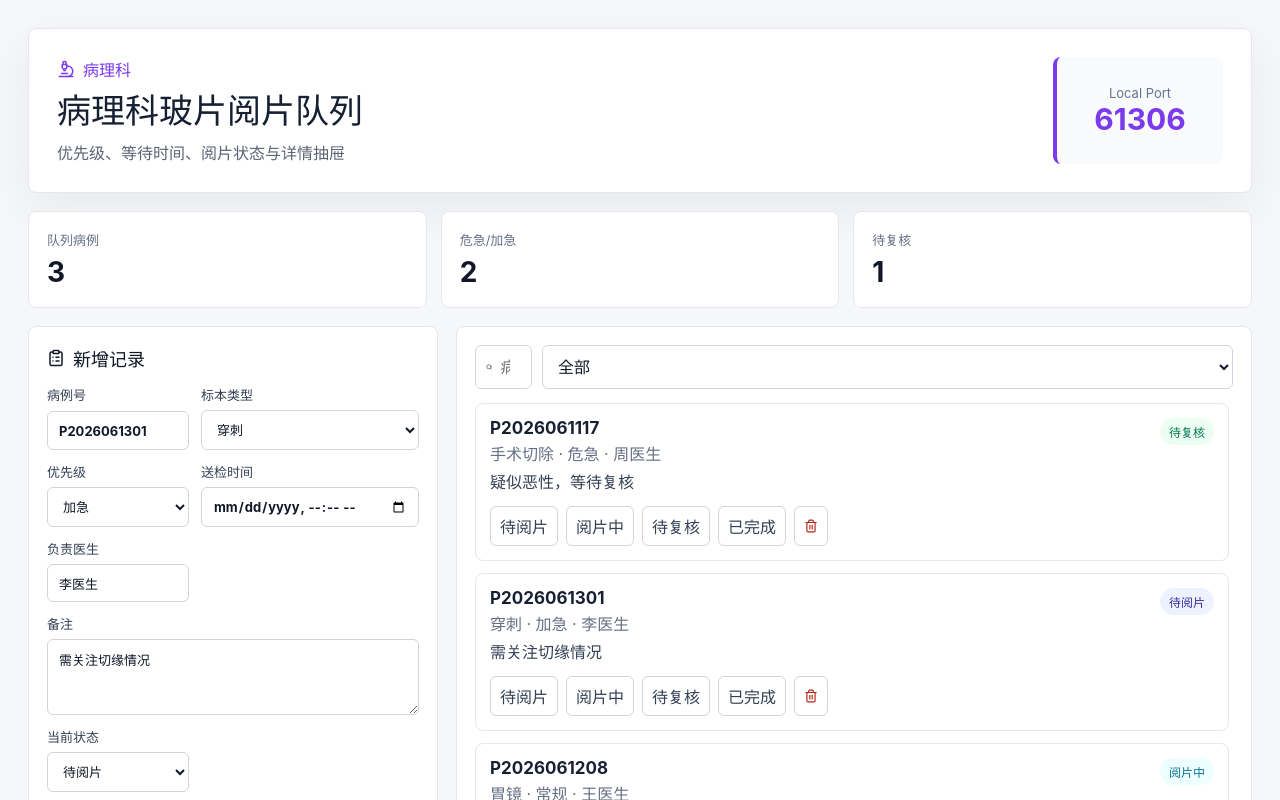
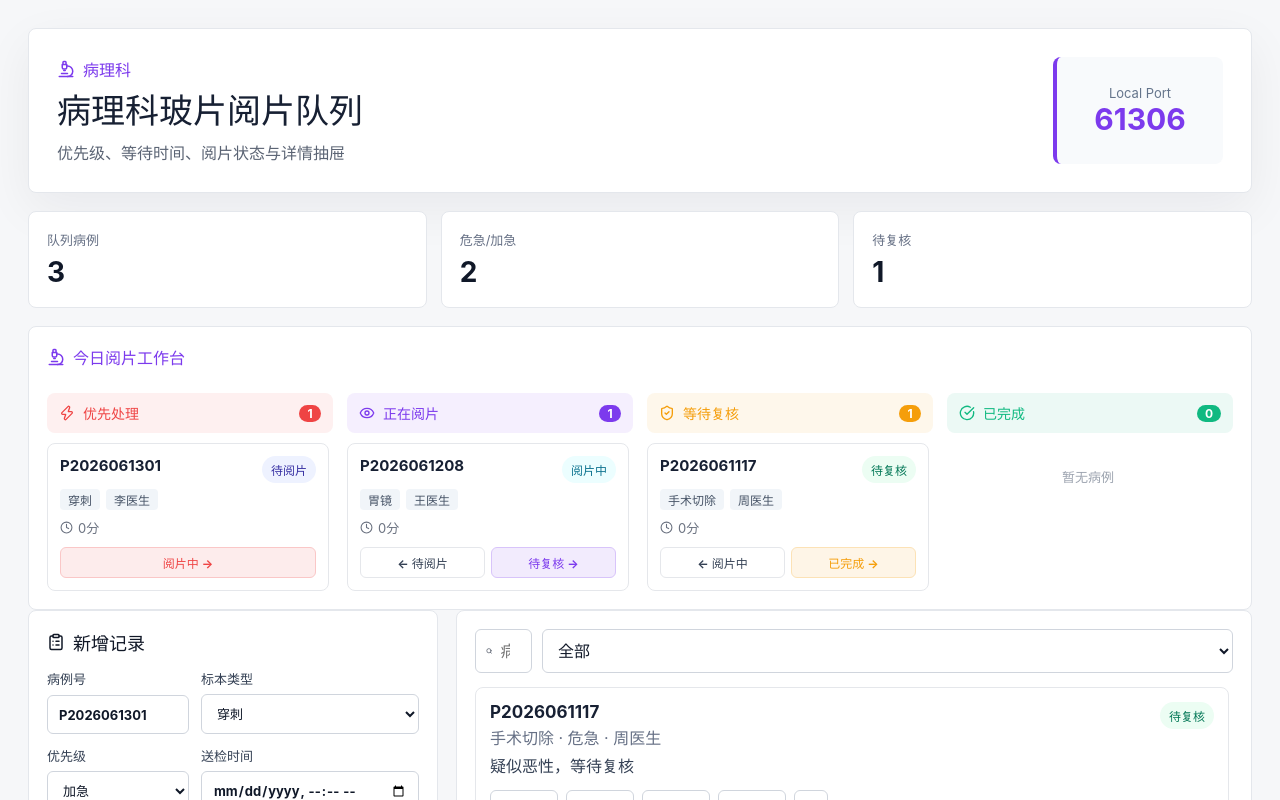
Before and after one commit to aliAjax/hxwl-61306-d7631d9, a React (Vite) app: page / in a window 1280 px wide. Shown: the top 800 px of the page. Built offline with nearby package versions, Linux system fonts and the light colour scheme.

Commit message:
.3436396082391580:89906c206e3f53ff289e3f903c7be9d5_6a2d389b792c020995147939.6a2d38a0792c02099514793b.6a2d38a0ba9234dfbf5d057d:Trae CN.T(2026/6/13 19:01:52)

```diff
--- a/src/App.css
+++ b/src/App.css
@@ -375,6 +375,170 @@ textarea { min-height: 76px; resize: vertical; }
   padding: 12px 20px;
 }
 
+.workbench {
+  margin-top: 18px;
+  background: #ffffff;
+  border: 1px solid #e4e7ec;
+  border-radius: 8px;
+  padding: 18px;
+}
+
+.workbench-header {
+  margin-bottom: 14px;
+}
+
+.workbench-columns {
+  display: grid;
+  grid-template-columns: repeat(4, minmax(0, 1fr));
+  gap: 14px;
+}
+
+.workbench-column {
+  min-width: 0;
+}
+
+.workbench-column-header {
+  display: flex;
+  align-items: center;
+  gap: 8px;
+  padding: 10px 12px;
+  border-radius: 8px;
+  background: color-mix(in srgb, var(--zone-color) 8%, white);
+  color: var(--zone-color);
+  font-weight: 700;
+  font-size: 14px;
+  margin-bottom: 10px;
+}
+
+.workbench-column-header strong {
+  margin-left: auto;
+  background: var(--zone-color);
+  color: white;
+  border-radius: 999px;
+  padding: 1px 8px;
+  font-size: 12px;
+  min-width: 22px;
+  text-align: center;
+}
+
+.workbench-cards {
+  display: grid;
+  gap: 10px;
+  max-height: 420px;
+  overflow-y: auto;
+  padding-right: 4px;
+}
+
+.workbench-empty {
+  color: #9ca3af;
+  font-size: 13px;
+  text-align: center;
+  padding: 24px 0;
+  margin: 0;
+}
+
+.workbench-card {
+  border: 1px solid #e5e7eb;
+  border-radius: 8px;
+  padding: 12px;
+  background: #ffffff;
+  cursor: pointer;
+  transition: border-color .16s, box-shadow .16s;
+}
+
+.workbench-card:hover {
+  border-color: var(--accent);
+  box-shadow: 0 4px 16px rgba(15, 23, 42, .08);
+}
+
+.workbench-card-top {
+  display: flex;
+  justify-content: space-between;
+  align-items: flex-start;
+  gap: 8px;
+}
+
+.workbench-card-top h3 {
+  font-size: 15px;
+  margin: 0;
+  white-space: nowrap;
+  overflow: hidden;
+  text-overflow: ellipsis;
+}
+
+.workbench-card-meta {
+  display: flex;
+  gap: 6px;
+  margin-top: 6px;
+  flex-wrap: wrap;
+}
+
+.workbench-card-meta span {
+  background: #f1f5f9;
+  color: #475467;
+  border-radius: 4px;
+  padding: 2px 8px;
+  font-size: 12px;
+  white-space: nowrap;
+}
+
+.workbench-card-wait {
+  display: flex;
+  align-items: center;
+  gap: 5px;
+  margin-top: 8px;
+  color: #6b7280;
+  font-size: 13px;
+}
+
+.workbench-card-actions {
+  display: flex;
+  gap: 6px;
+  margin-top: 10px;
+}
+
+.wb-btn {
+  flex: 1;
+  border: 1px solid #e5e7eb;
+  background: #fff;
+  border-radius: 6px;
+  padding: 6px 0;
+  font-size: 12px;
+  font-weight: 700;
+  color: #344054;
+  cursor: pointer;
+  transition: background .15s, border-color .15s;
+  text-align: center;
+}
+
+.wb-btn:hover {
+  background: #f8fafc;
+  border-color: #d0d5dd;
+}
+
+.wb-btn-next {
+  background: color-mix(in srgb, var(--zone-color) 10%, white);
+  border-color: color-mix(in srgb, var(--zone-color) 30%, white);
+  color: var(--zone-color);
+}
+
+.wb-btn-next:hover {
+  background: color-mix(in srgb, var(--zone-color) 18%, white);
+  border-color: var(--zone-color);
+}
+
+@media (max-width: 980px) {
+  .workbench-columns {
+    grid-template-columns: repeat(2, minmax(0, 1fr));
+  }
+}
+
+@media (max-width: 620px) {
+  .workbench-columns {
+    grid-template-columns: 1fr;
+  }
+}
+
 @media (max-width: 980px) {
   .shell { padding: 16px; }
   .hero, .workspace, .insights { grid-template-columns: 1fr; display: grid; }
--- a/src/App.jsx
+++ b/src/App.jsx
@@ -1,5 +1,5 @@
-import { useMemo, useState } from 'react';
-import { Microscope, Plus, Search, Trash2, RotateCcw, CheckCircle2, AlertTriangle, ClipboardList, CalendarDays, FileUp, X, AlertCircle } from 'lucide-react';
+import { useEffect, useMemo, useState } from 'react';
+import { Microscope, Plus, Search, Trash2, RotateCcw, CheckCircle2, AlertTriangle, ClipboardList, CalendarDays, FileUp, X, AlertCircle, Clock, Zap, Eye, ShieldCheck, CircleCheckBig } from 'lucide-react';
 import './App.css';
 
 const appConfig = {
@@ -152,7 +152,7 @@ function uid() {
 }
 
 function withIds(items) {
-  return items.map((item) => ({ id: uid(), timeline: item.timeline || [{ status: item.status, at: today, by: '系统' }], ...item }));
+  return items.map((item) => ({ id: uid(), timeline: item.timeline || [{ status: item.status, at: today, by: '系统', changedAt: new Date().toISOString() }], ...item }));
 }
 
 function loadRecords() {
@@ -209,6 +209,47 @@ function statusClass(status) {
   return ['status-a', 'status-b', 'status-c', 'status-d'][index] || 'status-a';
 }
 
+const WORKBENCH_ZONES = [
+  { key: 'urgent', label: '优先处理', status: '待阅片', icon: Zap, color: '#ef4444' },
+  { key: 'reading', label: '正在阅片', status: '阅片中', icon: Eye, color: '#7c3aed' },
+  { key: 'review', label: '等待复核', status: '待复核', icon: ShieldCheck, color: '#f59e0b' },
+  { key: 'done', label: '已完成', status: '已完成', icon: CircleCheckBig, color: '#10b981' },
+];
+
+function waitDuration(item) {
+  const now = Date.now();
+  const timeline = item.timeline || [];
+  const lastEntry = timeline[timeline.length - 1];
+  let startMs;
+  if (lastEntry?.changedAt) {
+    startMs = new Date(lastEntry.changedAt).getTime();
+  } else if (item.sentAt) {
+    startMs = new Date(item.sentAt).getTime();
+  } else {
+    startMs = now;
+  }
+  const diffMs = Math.max(0, now - startMs);
+  const totalMins = Math.floor(diffMs / 60000);
+  const days = Math.floor(totalMins / 1440);
+  const hours = Math.floor((totalMins % 1440) / 60);
+  const mins = totalMins % 60;
+  if (days > 0) return `${days}天${hours}时`;
+  if (hours > 0) return `${hours}时${mins}分`;
+  return `${mins}分`;
+}
+
+function nextStatus(current) {
+  const idx = appConfig.statuses.indexOf(current);
+  if (idx < 0 || idx >= appConfig.statuses.length - 1) return null;
+  return appConfig.statuses[idx + 1];
+}
+
+function prevStatus(current) {
+  const idx = appConfig.statuses.indexOf(current);
+  if (idx <= 0) return null;
+  return appConfig.statuses[idx - 1];
+}
+
 function App() {
   const [records, setRecords] = useState(loadRecords);
   const [form, setForm] = useState(appConfig.defaultValues);
@@ -217,6 +258,12 @@ function App() {
   const [batchOpen, setBatchOpen] = useState(false);
   const [batchRaw, setBatchRaw] = useState('');
   const [batchParsed, setBatchParsed] = useState([]);
+  const [tick, setTick] = useState(0);
+
+  useEffect(() => {
+    const timer = setInterval(() => setTick((t) => t + 1), 60000);
+    return () => clearInterval(timer);
+  }, []);
 
   const BATCH_FIELDS = [
     { key: 'caseNo', label: '病例号', required: true },
@@ -306,7 +353,7 @@ function App() {
       summary: r.summary || '',
       status: appConfig.primaryStatus,
       createdAt: now,
-      timeline: [{ status: appConfig.primaryStatus, at: today, by: '批量导入' }],
+      timeline: [{ status: appConfig.primaryStatus, at: today, by: '批量导入', changedAt: new Date().toISOString() }],
     }));
 
     persist([...newRecords, ...records]);
@@ -333,7 +380,7 @@ function App() {
       ...form,
       status: form.status || appConfig.primaryStatus,
       createdAt: new Date().toISOString(),
-      timeline: [{ status: form.status || appConfig.primaryStatus, at: today, by: '录入' }]
+      timeline: [{ status: form.status || appConfig.primaryStatus, at: today, by: '录入', changedAt: new Date().toISOString() }]
     };
 
     if (appConfig.conflict === 'date-slot' && records.some((item) => item.date === nextRecord.date && item.slot === nextRecord.slot)) {
@@ -354,10 +401,11 @@ function App() {
   }
 
   function updateStatus(id, status) {
+    const now = new Date().toISOString();
     const next = records.map((item) => item.id === id ? {
       ...item,
       status,
-      timeline: [...(item.timeline || []), { status, at: today, by: '操作员' }]
+      timeline: [...(item.timeline || []), { status, at: today, by: '操作员', changedAt: now }]
     } : item);
     persist(next);
     if (selected?.id === id) setSelected(next.find((item) => item.id === id));
@@ -370,7 +418,7 @@ function App() {
   }
 
   function duplicateRecord(item) {
-    const copied = { ...item, id: uid(), status: appConfig.primaryStatus, timeline: [{ status: appConfig.primaryStatus, at: today, by: '复制' }] };
+    const copied = { ...item, id: uid(), status: appConfig.primaryStatus, timeline: [{ status: appConfig.primaryStatus, at: today, by: '复制', changedAt: new Date().toISOString() }] };
     persist([copied, ...records]);
     setSelected(copied);
   }
@@ -425,6 +473,24 @@ function App() {
     }, {});
   }, [records]);
 
+  const workbenchGroups = useMemo(() => {
+    void tick;
+    return WORKBENCH_ZONES.map((zone) => ({
+      ...zone,
+      items: records
+        .filter((item) => item.status === zone.status)
+        .sort((a, b) => {
+          if (zone.status === '待阅片') {
+            const rankDiff = priorityRank(a.priority) - priorityRank(b.priority);
+            if (rankDiff !== 0) return rankDiff;
+          }
+          const aTime = a.sentAt || a.createdAt || '';
+          const bTime = b.sentAt || b.createdAt || '';
+          return String(aTime).localeCompare(String(bTime));
+        }),
+    }));
+  }, [records, tick]);
+
   return (
     <main className="shell" style={{ '--accent': appConfig.accent }}>
       <section className="hero">
@@ -446,6 +512,59 @@ function App() {
             <strong>{metric.value}</strong>
           </article>
         ))}
+      </section>
+
+      <section className="workbench">
+        <div className="workbench-header">
+          <div className="eyebrow"><Microscope size={18} />今日阅片工作台</div>
+        </div>
+        <div className="workbench-columns">
+          {workbenchGroups.map((zone) => {
+            const ZoneIcon = zone.icon;
+            return (
+              <div className="workbench-column" key={zone.key}>
+                <div className="workbench-column-header" style={{ '--zone-color': zone.color }}>
+                  <ZoneIcon size={16} />
+                  <span>{zone.label}</span>
+                  <strong>{zone.items.length}</strong>
+                </div>
+                <div className="workbench-cards">
+                  {zone.items.length === 0 && (
+                    <p className="workbench-empty">暂无病例</p>
+                  )}
+                  {zone.items.map((item) => (
+                    <div className="workbench-card" key={item.id} onClick={() => setSelected(item)}>
+                      <div className="workbench-card-top">
+                        <h3>{item.caseNo}</h3>
+                        <span className={'status ' + statusClass(item.status)}>{item.status}</span>
+                      </div>
+                      <div className="workbench-card-meta">
+                        <span>{item.sampleType}</span>
+                        <span>{item.doctor}</span>
+                      </div>
+                      <div className="workbench-card-wait">
+                        <Clock size={13} />
+                        <span>{waitDuration(item)}</span>
+                      </div>
+                      <div className="workbench-card-actions" onClick={(e) => e.stopPropagation()}>
+                        {prevStatus(item.status) && (
+                          <button className="wb-btn wb-btn-prev" type="button" onClick={() => updateStatus(item.id, prevStatus(item.status))}>
+                            ← {prevStatus(item.status)}
+                          </button>
+                        )}
+                        {nextStatus(item.status) && (
+                          <button className="wb-btn wb-btn-next" type="button" style={{ '--zone-color': zone.color }} onClick={() => updateStatus(item.id, nextStatus(item.status))}>
+                            {nextStatus(item.status)} →
+                          </button>
+                        )}
+                      </div>
+                    </div>
+                  ))}
+                </div>
+              </div>
+            );
+          })}
+        </div>
       </section>
 
       <section className="workspace">
```
